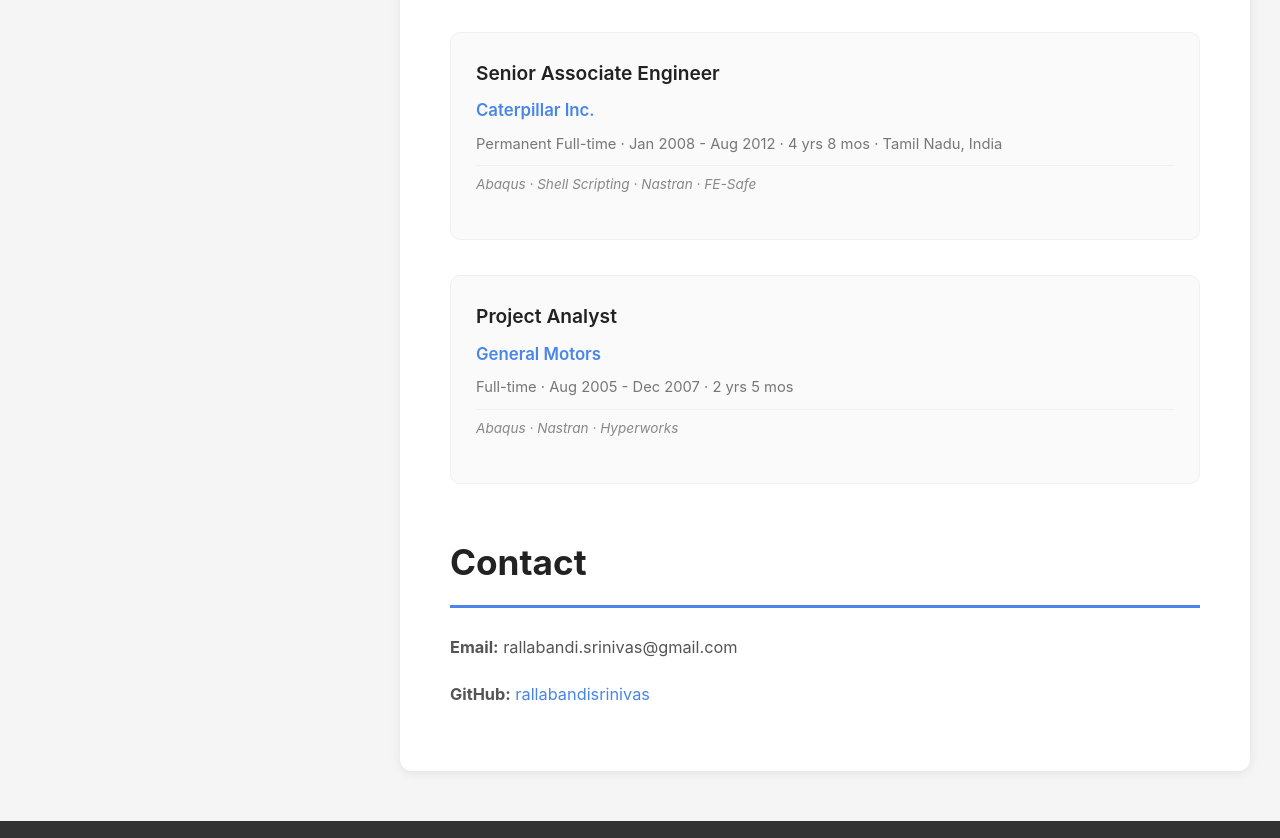
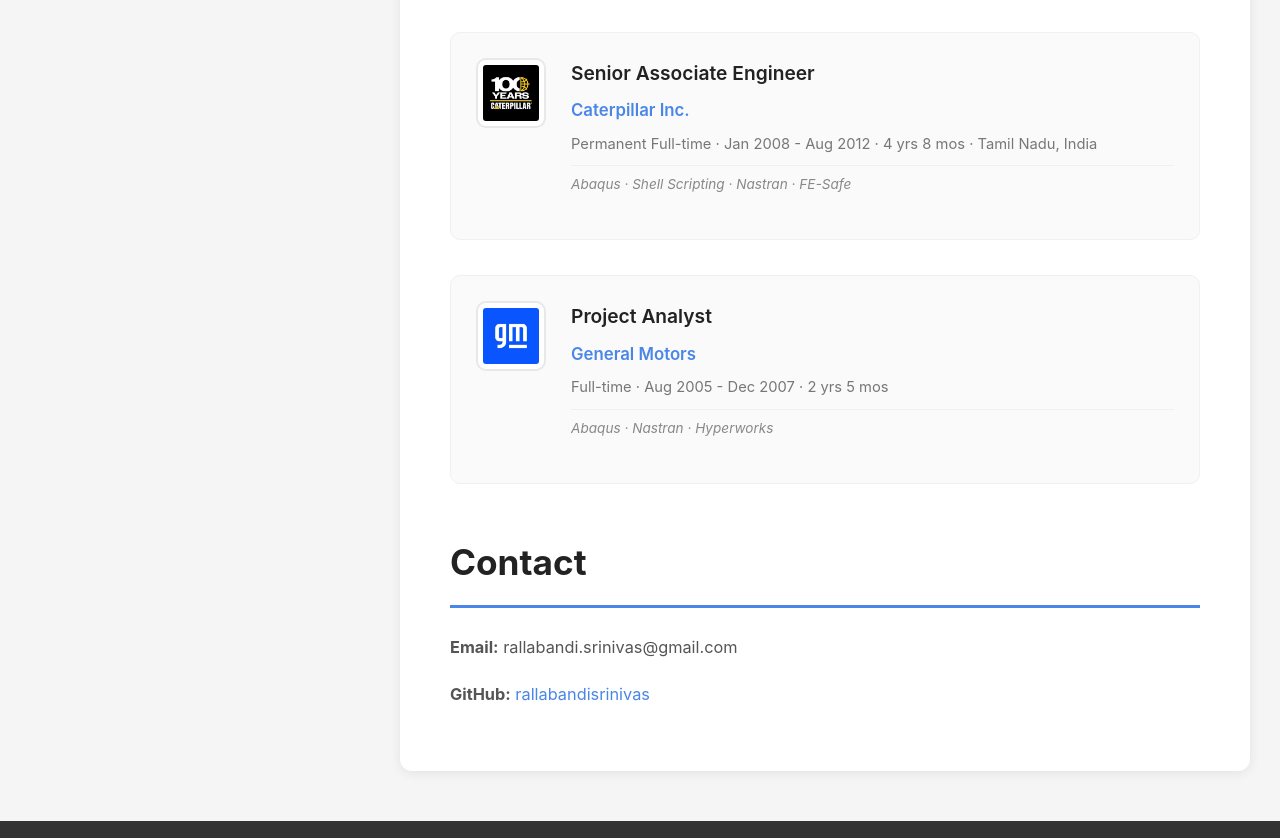
Before and after one commit to rallabandisrinivas/rallabandisrinivas.github.io, a plain HTML site: page index.html in a window 1280 px wide. Shown: the part 4067-4905 px from the top of the page. Drawn offline with Linux system fonts and the light colour scheme.

Commit message:
Add Caterpillar and GM logos, update profile picture
- Added official Caterpillar Inc. 100 Years logo
- Added official General Motors (GM) logo
- Updated profile picture with higher quality version
- All company positions now display with proper logos

🤖 Generated with [Claude Code](https://claude.com/claude-code)

Co-Authored-By: Claude Sonnet 4.5 <noreply@anthropic.com>

```diff
--- a/index.html
+++ b/index.html
@@ -209,6 +209,7 @@
                 </div>
 
                 <div class="experience-item">
+                    <img src="images/caterpillar.jpg" alt="Caterpillar Inc." class="company-logo">
                     <div class="experience-content">
                         <h3>Senior Associate Engineer</h3>
                         <p class="company-name">Caterpillar Inc.</p>
@@ -218,6 +219,7 @@
                 </div>
 
                 <div class="experience-item">
+                    <img src="images/gm.jpg" alt="General Motors" class="company-logo">
                     <div class="experience-content">
                         <h3>Project Analyst</h3>
                         <p class="company-name">General Motors</p>
```
Also changed, not shown: images/caterpillar.jpg (added), images/gm.jpg (added), images/profile.jpg.
